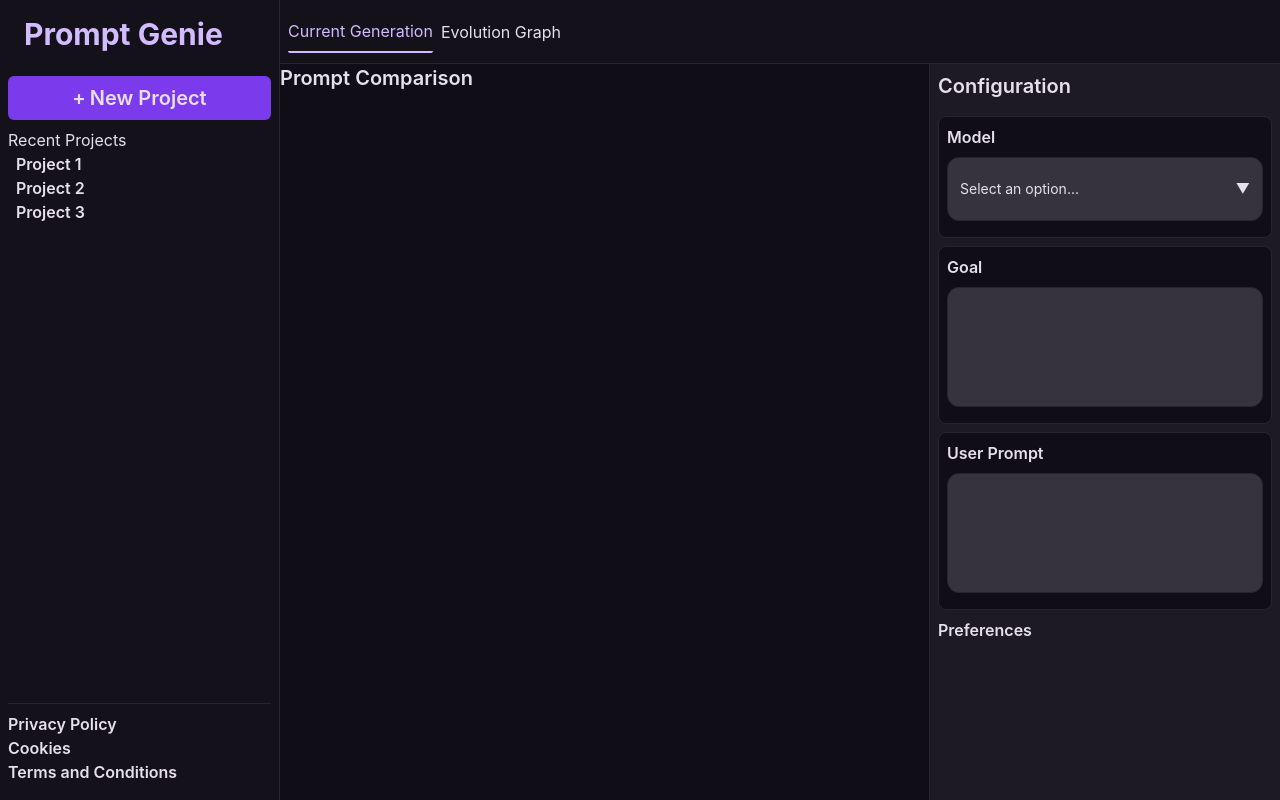
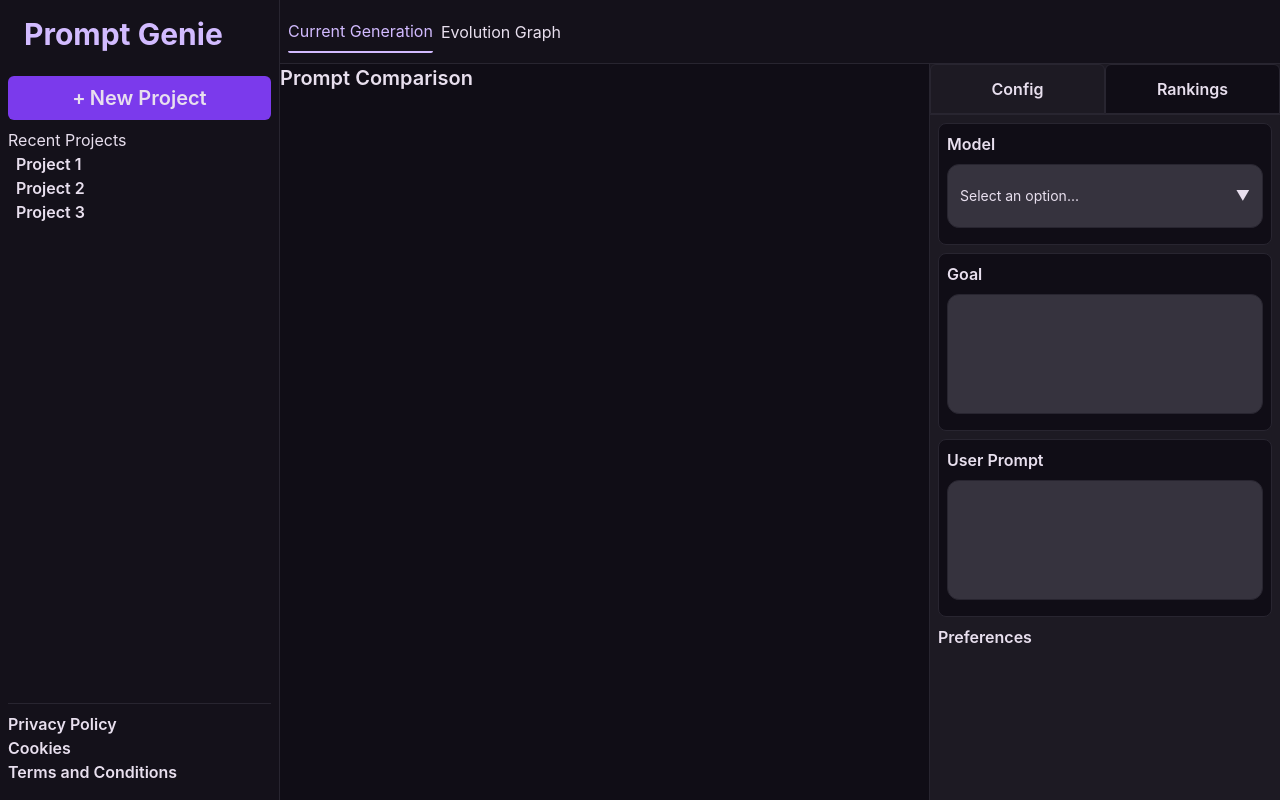
Before and after one commit to Jsatchell03/prompt-genie, a React (Vite) app in the folder frontend/: page / in a window 1280 px wide. Built offline with nearby package versions, Linux system fonts and the light colour scheme.

Commit message:
Integrated claude, added rankings tab to side panel

```diff
--- a/frontend/src/components/CurrentGeneration.jsx
+++ b/frontend/src/components/CurrentGeneration.jsx
@@ -1,17 +1,36 @@
 import React, { useState } from "react";
 import PromptArena from "./PromptArena";
 import GenerationConfig from "./GenerationConfig";
+import PromptRankings from "./PromptRankings";
+
 export default function CurrentGeneration() {
-  const [configOpen, setConfigOpen] = useState(true);
+  const [activePanel, setActivePanel] = useState("config");
+
+  const tabClass = (panel) =>
+    activePanel === panel
+      ? "subheading text-center flex-1 px-4 py-3 rounded-t-md border-1 border-outline bg-surface-high relative z-10 cursor-pointer"
+      : "subheading text-center flex-1 px-4 py-3 rounded-t-md border-1 border-outline bg-surface-base cursor-pointer";
+
   return (
     <>
-      <PromptArena
-        style={
-          "bg-surface-base" +
-          (configOpen ? " border-r-1 border-r-outline" : " col-span-2")
-        }
-      />
-      {configOpen && <GenerationConfig setConfigOpen={setConfigOpen} />}
+      <PromptArena style="bg-surface-base border-r-1 border-r-outline" />
+      <div className="bg-surface-high h-[calc(100vh-64px)] flex flex-col min-h-0">
+        <div className="flex items-end border-b-1 border-outline">
+          <div
+            className={tabClass("config")}
+            onClick={() => setActivePanel("config")}
+          >
+            Config
+          </div>
+          <div
+            className={tabClass("rankings")}
+            onClick={() => setActivePanel("rankings")}
+          >
+            Rankings
+          </div>
+        </div>
+        {activePanel === "config" ? <GenerationConfig /> : <PromptRankings />}
+      </div>
     </>
   );
 }
--- a/frontend/src/components/GenerationConfig.jsx
+++ b/frontend/src/components/GenerationConfig.jsx
@@ -2,7 +2,7 @@ import React, { useState } from "react";
 import LongInput from "./LongInput";
 import SearchableDropdown from "./SearchableDropdown";
 
-export default function GenerationConfig({ setConfigOpen }) {
+export default function GenerationConfig() {
   const [goal, setGoal] = useState("");
   const [userPrompt, setUserPrompt] = useState("");
   const [model, setModel] = useState("");
@@ -37,9 +37,7 @@ export default function GenerationConfig({ setConfigOpen }) {
     console.log(config);
   }
   return (
-    <div className="bg-surface-high h-[calc(100vh-64px)] flex flex-col pb-2 min-h-0">
-      <h2 className="heading-secondary m-2">Configuration</h2>
-
+    <div className="flex flex-col flex-1 pb-2 min-h-0">
       <div className="m-2 pb-2 h-full overflow-y-auto">
         <div className="border-1 border-outline bg-surface-base p-2 pb-4 rounded-lg mb-2">
           <h3 className="subheading mb-2">Model</h3>
--- /dev/null
+++ b/frontend/src/components/PromptRankings.jsx
@@ -0,0 +1,5 @@
+import React from "react";
+
+export default function PromptRankings() {
+  return <div>PromptRankings</div>;
+}
```
Also changed, not shown: 1 other file (tests, documents, lock files or other folders).
